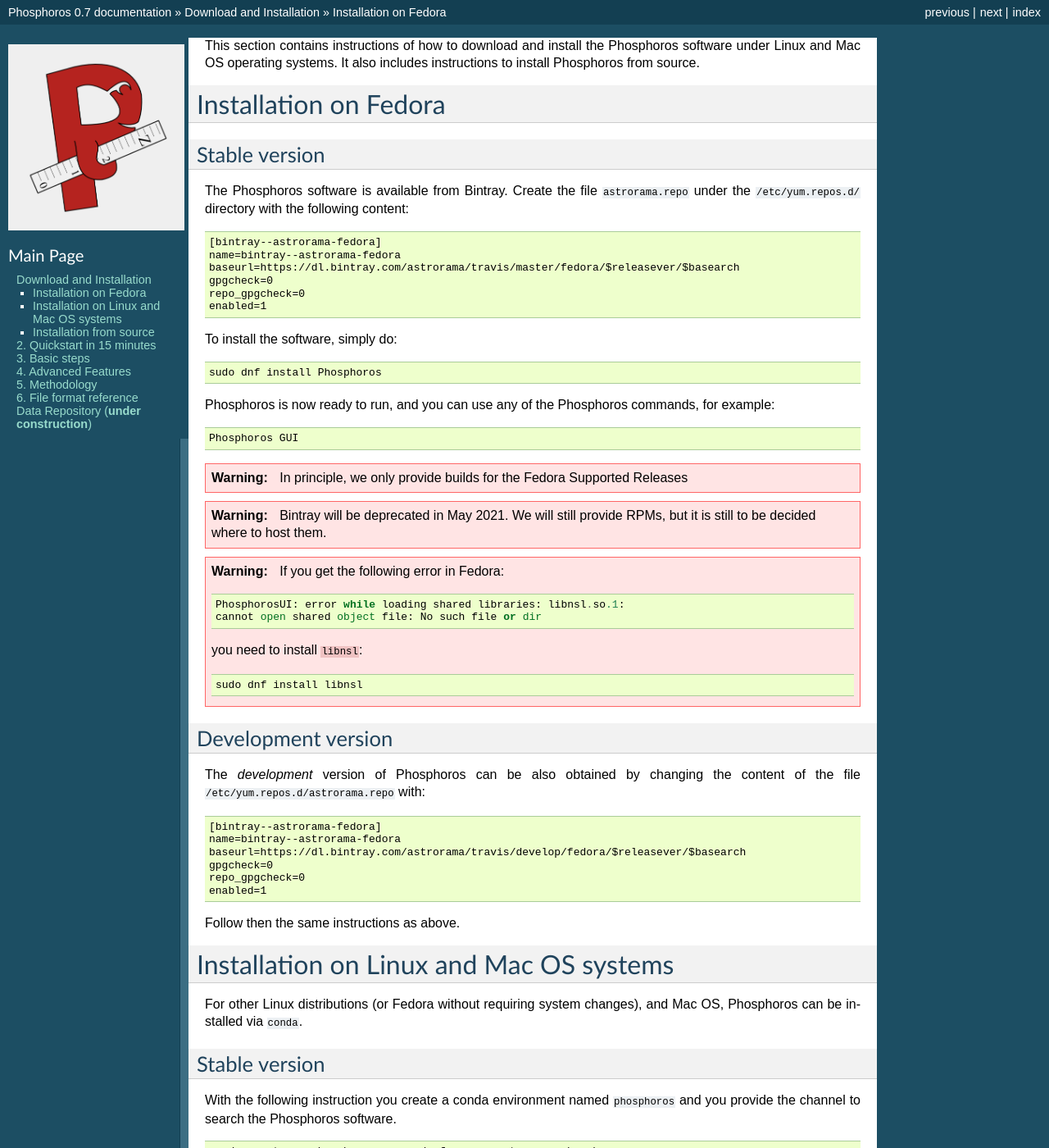
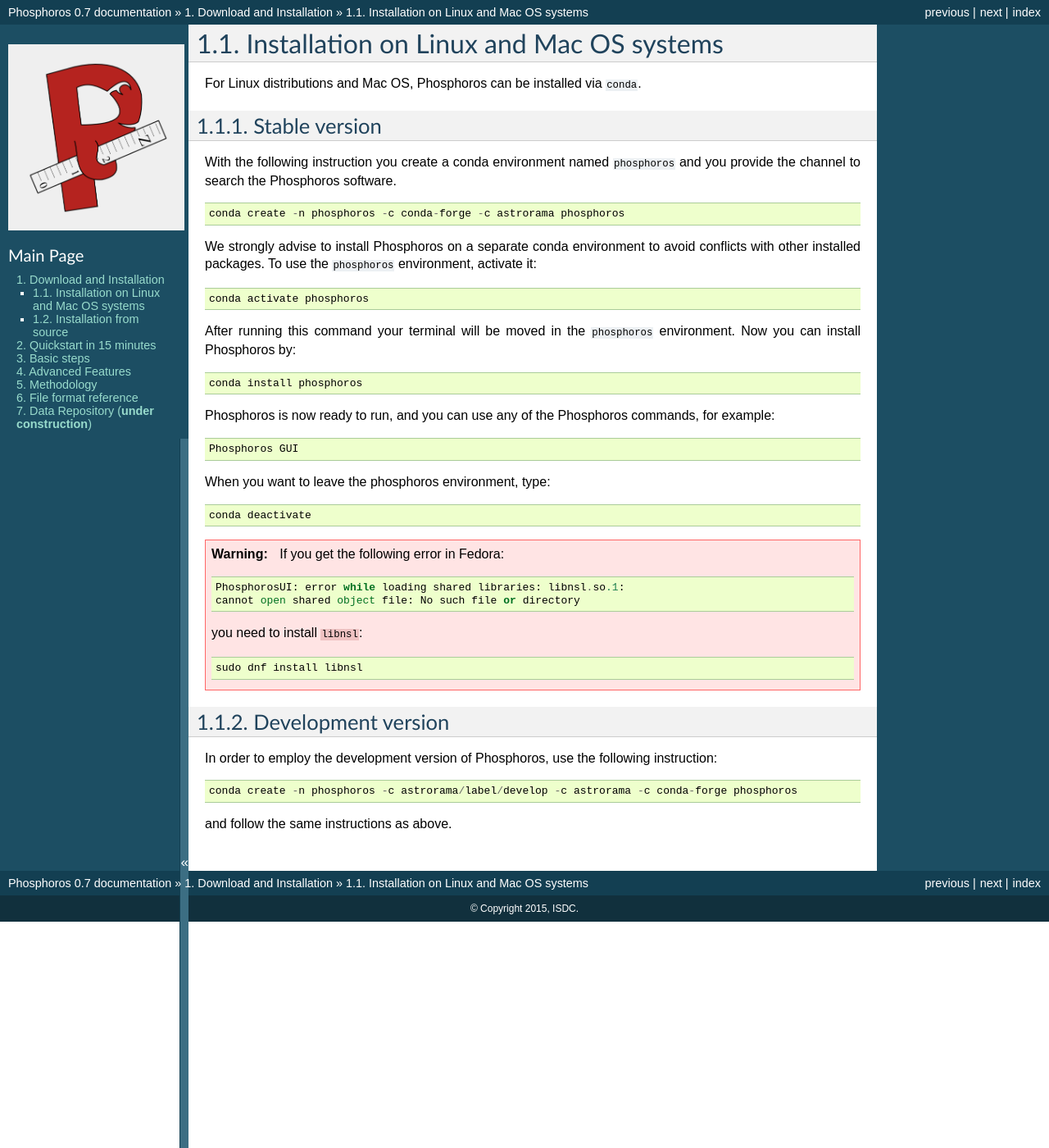
Before and after one commit to astrorama/PhosphorosDoc, a Sphinx documentation site: the page built from source/install/conda.rst, in a window 1280 px wide and 1400 px high. Shown: the whole window at 82% size. Built offline with Sphinx 7.4.7, drawn with Linux system fonts in a browser that asks for light colours; some of the changed text lies outside the part shown.

Commit message:
Remove docker, update conda

```diff
--- a/source/index.rst
+++ b/source/index.rst
@@ -7,6 +7,7 @@
 
 .. toctree::
    :maxdepth: 2
+   :numbered:
 
    install/index
    user_manual/quickstart
--- a/source/install/conda.rst
+++ b/source/install/conda.rst
@@ -1,86 +1,13 @@
-.. installation with Fedora & conda
+.. _conda:
 
-This section contains instructions of how to download and install the
-Phosphoros software under Linux and Mac OS operating systems. It also
-includes instructions to install Phosphoros from source.
+****************************************
+Installation on Linux and Mac OS systems
+****************************************
 
-.. _fedora-installation:
-
-************************************
-Installation on Fedora
-************************************
+For Linux distributions and Mac OS, Phosphoros can be installed via ``conda``.
 
 Stable version
-=================
-
-The Phosphoros software is available from Bintray. Create the file
-``astrorama.repo`` under the ``/etc/yum.repos.d/`` directory with the
-following content::
-
-  [bintray--astrorama-fedora]
-  name=bintray--astrorama-fedora
-  baseurl=https://dl.bintray.com/astrorama/travis/master/fedora/$releasever/$basearch
-  gpgcheck=0
-  repo_gpgcheck=0
-  enabled=1
-
-To install the software, simply do::
-
-  sudo dnf install Phosphoros
-
-Phosphoros is now ready to run, and you can use any of the Phosphoros
-commands, for example::
-
-  Phosphoros GUI
-
-.. warning::
-
-   In principle, we only provide builds for the Fedora Supported
-   Releases
-
-.. warning::
-
-   Bintray will be deprecated in May 2021. We will still provide RPMs,
-   but it is still to be decided where to host them.
-
-.. warning::
-
-   If you get the following error in Fedora::
-
-     PhosphorosUI: error while loading shared libraries: libnsl.so.1:
-     cannot open shared object file: No such file or dir
-
-   you need to install ``libnsl``::
-
-     sudo dnf install libnsl
-
-Development version
-=====================
-
-The *development* version of Phosphoros can be also obtained by changing
-the content of the file ``/etc/yum.repos.d/astrorama.repo`` with::
-
-  [bintray--astrorama-fedora]
-  name=bintray--astrorama-fedora
-  baseurl=https://dl.bintray.com/astrorama/travis/develop/fedora/$releasever/$basearch
-  gpgcheck=0
-  repo_gpgcheck=0
-  enabled=1
-
-Follow then the same instructions as above.
-
-
-.. _conda-installation:
-
-*********************************************
-Installation on Linux and Mac OS systems
-*********************************************
-
-For other Linux distributions (or Fedora without requiring system
-changes), and Mac OS, Phosphoros can be installed via ``conda``.
-
-Stable version
-=================
+==============
 
 With the following instruction you create a conda environment named
 ``phosphoros`` and you provide the channel to search the Phosphoros
@@ -88,7 +15,7 @@
 
   conda create -n phosphoros -c conda-forge -c astrorama phosphoros
 
-We strongly advise to install Phosphoros on the conda environment to
+We strongly advise to install Phosphoros on a separate conda environment to
 avoid conflicts with other installed packages. To use the
 ``phosphoros`` environment, activate it::
 
@@ -108,8 +35,20 @@
 
   conda deactivate
 
+.. warning::
+
+   If you get the following error in Fedora::
+
+     PhosphorosUI: error while loading shared libraries: libnsl.so.1:
+     cannot open shared object file: No such file or directory
+
+   you need to install ``libnsl``::
+
+     sudo dnf install libnsl
+
+
 Development version
-=================
+===================
 
 In order to employ the development version of Phosphoros, use the
 following instruction::
--- a/source/install/index.rst
+++ b/source/install/index.rst
@@ -12,4 +12,3 @@
 
    conda
    source
-..   docker
```
Also changed, not shown: source/install/docker.rst (deleted, +0 -382 lines).
